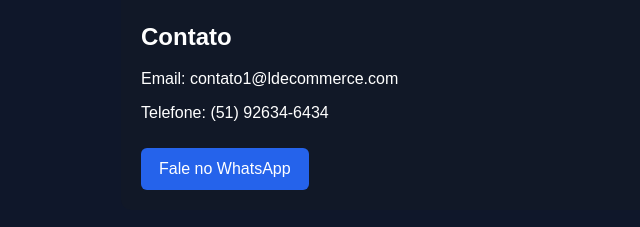
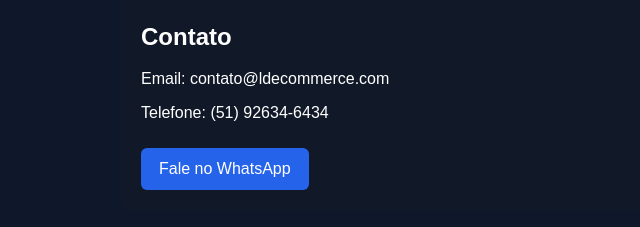
Before and after one commit to lucasoliveirah218-prog/Ld-E-Commerce, a plain HTML site: page index.html in a window 1280 px wide. Shown: the part 814-1041 px from the top of the page, 69-709 px from the left. Drawn offline with Linux system fonts and the light colour scheme.

Commit message:
Update index.html

```diff
--- a/index.html
+++ b/index.html
@@ -5,7 +5,7 @@
 <meta name="viewport" content="width=device-width, initial-scale=1.0">
 
 <!-- 🔐 COLE A META TAG AQUI -->
-<meta name="facebook-domain-verification" content="uqt5nyrzjwkbvf3gdsaz4ind9islvy">
+<meta name="facebook-domain-verification" content="59bw51i66pby69sqahxp6ehdr3ee9i">
 
 <title>Ld E-Commerce LTDA</title>
 
@@ -52,7 +52,7 @@
 
 <div class="card">
 <h2>Contato</h2>
-<p>Email: contato1@ldecommerce.com</p>
+<p>Email: contato@ldecommerce.com</p>
 <p>Telefone: (51) 92634-6434</p>
 
 <a href="https://wa.me/5551926346434" class="button" target="_blank">
```
